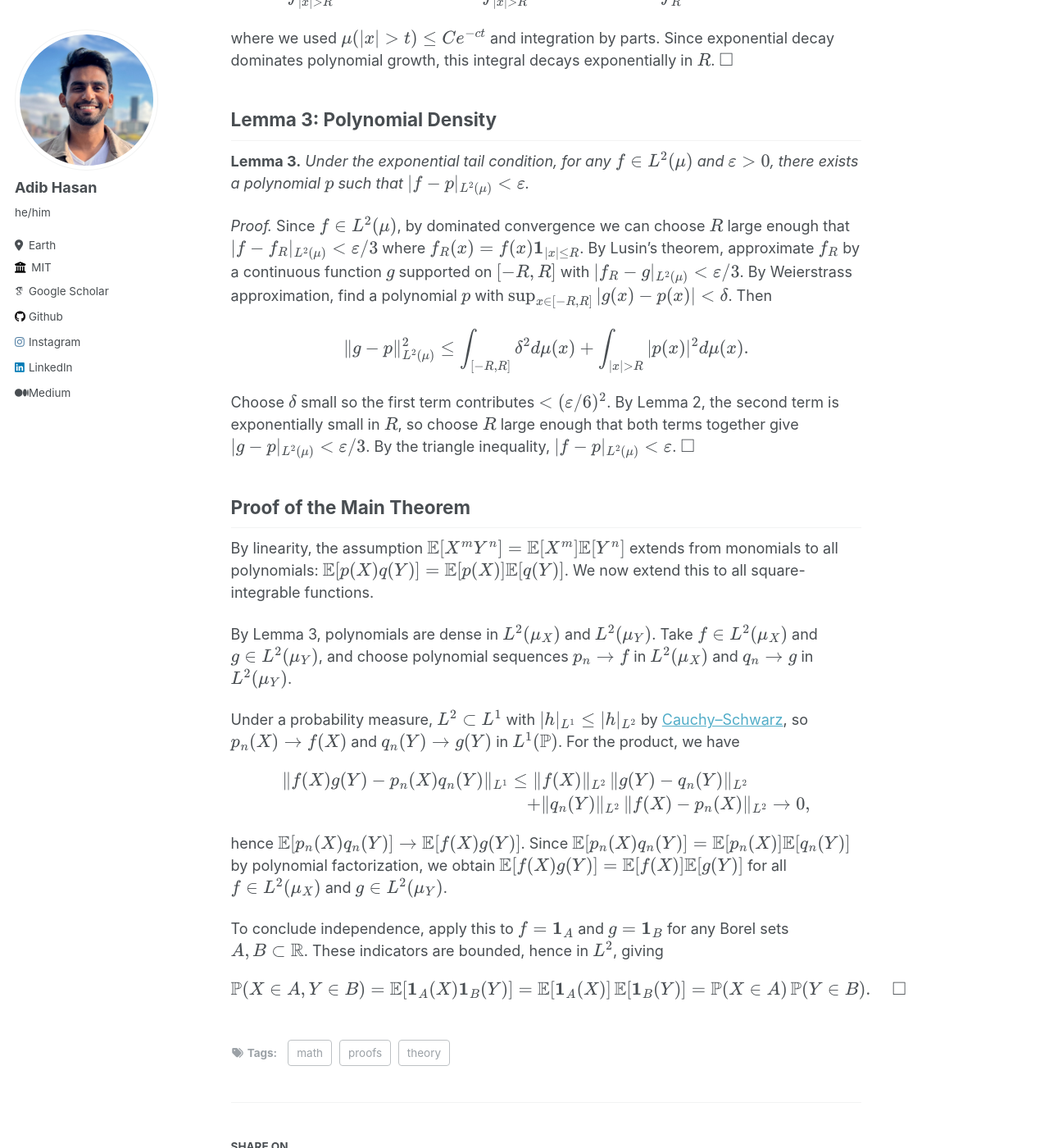
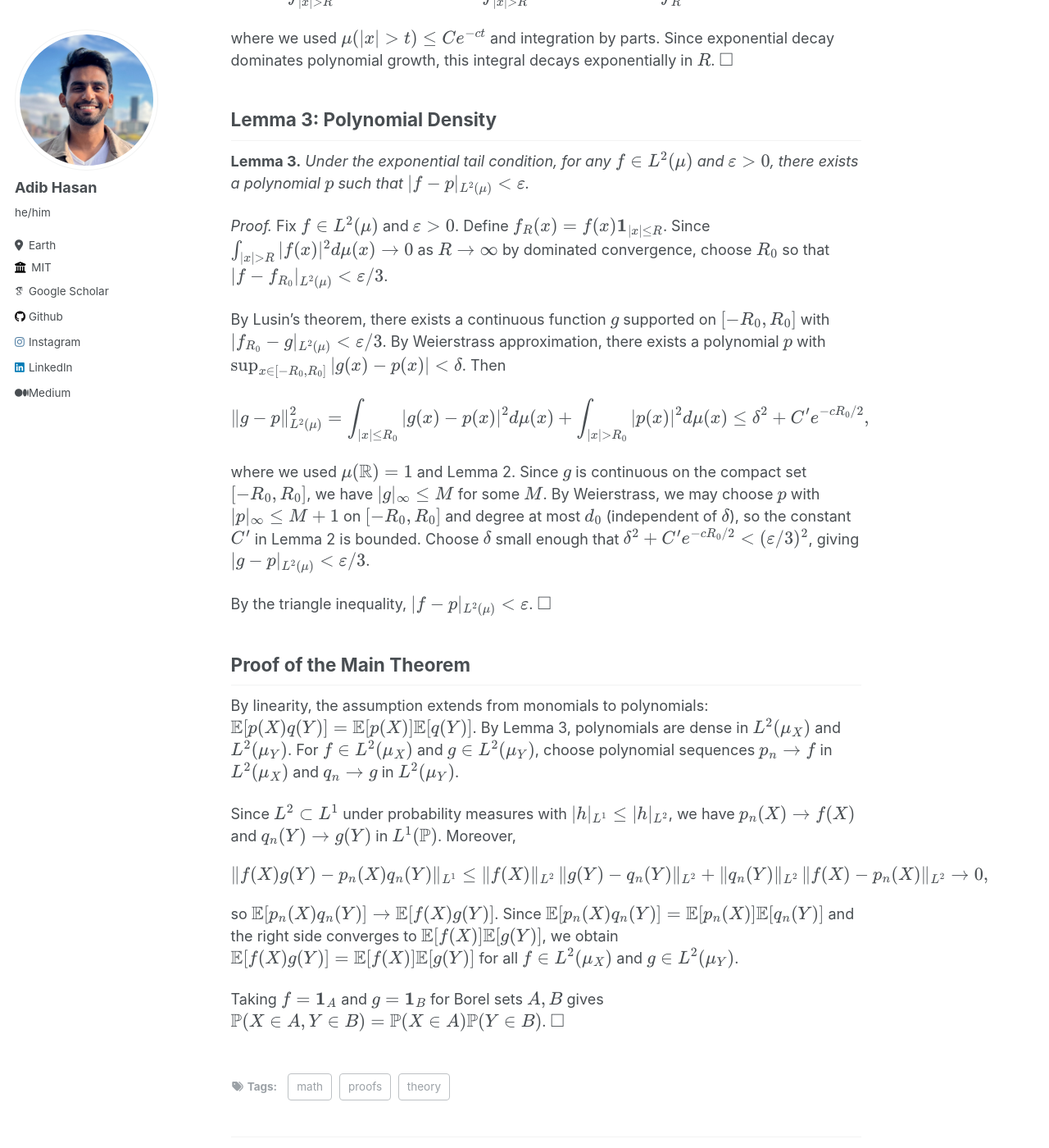
Before and after one commit to Neehan/neehan.github.io, a Jekyll site: the page built from _blog/no-corr-to-independence.md, in a window 1280 px wide and 1400 px high, scrolled down 2998 px. Shown: the whole window at 82% size. Built offline with Jekyll 4.4.1, drawn with Linux system fonts in a browser that asks for light colours; some web fonts are replaced; some of the changed text lies outside the part shown.

Commit message:
no corr to indep

```diff
--- a/_blog/no-corr-to-independence.md
+++ b/_blog/no-corr-to-independence.md
@@ -74,7 +74,7 @@ $$
 
 ## Lemma 2: Exponential Tails Dominate Polynomials
 
-**Lemma 2.** *Under the exponential tail condition, for any polynomial $p$ of degree $k$ and any $R>0$,*
+**Lemma 2.** *Under the exponential tail condition, for any polynomial $p$ of degree $d$ and any $R>0$,*
 
 $$
 \int_{|x|>R} |p(x)|^2 d\mu(x) \le C' e^{-cR/2}
@@ -82,12 +82,12 @@ $$
 
 *for some constant $C'$ depending on $p$, $C$, and $c$.*
 
-*Proof.* Let $p$ have degree $k$ and let $A = \sum \|a_i\|$ where $p(x) = \sum a_i x^i$. Then $\|p(x)\| \le A\|x\|^k$ for $\|x\|>1$. For $\|x\|>R$,
+*Proof.* Let $p$ have degree $d$ and let $A = \sum \|a\_i\|$ where $p(x) = \sum a\_i x^i$. Then $\|p(x)\| \le A\|x\|^d$ for $\|x\|>1$. For $\|x\|>R$,
 
 $$
 \int_{|x|>R} |p(x)|^2 d\mu(x)
-\le A^2 \int_{|x|>R} |x|^{2k} d\mu(x)
-\le A^2 \int_R^\infty t^{2k} \cdot 2Ce^{-ct} dt,
+\le A^2 \int_{|x|>R} |x|^{2d} d\mu(x)
+\le A^2 \int_R^\infty t^{2d} \cdot 2Ce^{-ct} dt,
 $$
 
 where we used $\mu(\{\|x\|>t\}) \le Ce^{-ct}$ and integration by parts. Since exponential decay dominates polynomial growth, this integral decays exponentially in $R$. $\square$
@@ -96,40 +96,32 @@ where we used $\mu(\{\|x\|>t\}) \le Ce^{-ct}$ and integration by parts. Since ex
 
 **Lemma 3.** *Under the exponential tail condition, for any $f\in L^2(\mu)$ and $\varepsilon>0$, there exists a polynomial $p$ such that $\|f-p\|_{L^2(\mu)} < \varepsilon$.*
 
-*Proof.* Since $f\in L^2(\mu)$, by dominated convergence we can choose $R$ large enough that $\|f - f\_R\|\_\{L^2(\mu)\} < \varepsilon/3$ where $f\_R(x) = f(x)\mathbf 1\_\{\{\|x\|\le R\}\}$. By Lusin's theorem, approximate $f\_R$ by a continuous function $g$ supported on $[-R,R]$ with $\|f\_R - g\|\_\{L^2(\mu)\} < \varepsilon/3$. By Weierstrass approximation, find a polynomial $p$ with $\sup\_\{x\in[-R,R]\} \|g(x) - p(x)\| < \delta$. Then
+*Proof.* Fix $f\in L^2(\mu)$ and $\varepsilon>0$. Define $f\_R(x) = f(x)\mathbf 1\_\{\{\|x\|\le R\}\}$. Since $\int\_\{\|x\|>R\} \|f(x)\|^2 d\mu(x) \to 0$ as $R\to\infty$ by dominated convergence, choose $R\_0$ so that $\|f - f\_\{R\_0\}\|\_\{L^2(\mu)\} < \varepsilon/3$.
+
+By Lusin's theorem, there exists a continuous function $g$ supported on $[-R\_0,R\_0]$ with $\|f\_\{R\_0\} - g\|\_\{L^2(\mu)\} < \varepsilon/3$. By Weierstrass approximation, there exists a polynomial $p$ with $\sup\_\{x\in[-R\_0,R\_0]\} \|g(x) - p(x)\| < \delta$. Then
 
 $$
 \|g - p\|_{L^2(\mu)}^2
-\le \int_{[-R,R]} \delta^2 d\mu(x) + \int_{|x|>R} |p(x)|^2 d\mu(x).
+= \int_{|x|\le R_0} |g(x) - p(x)|^2 d\mu(x) + \int_{|x|>R_0} |p(x)|^2 d\mu(x)
+\le \delta^2 + C' e^{-cR_0/2},
 $$
 
-Choose $\delta$ small so the first term contributes $<(\varepsilon/6)^2$. By Lemma 2, the second term is exponentially small in $R$, so choose $R$ large enough that both terms together give $\|g-p\|\_\{L^2(\mu)\} < \varepsilon/3$. By the triangle inequality, $\|f-p\|\_\{L^2(\mu)\} < \varepsilon$. $\square$
+where we used $\mu(\mathbb R) = 1$ and Lemma 2. Since $g$ is continuous on the compact set $[-R\_0,R\_0]$, we have $\|g\|\_\infty \le M$ for some $M$. By Weierstrass, we may choose $p$ with $\|p\|\_\infty \le M+1$ on $[-R\_0,R\_0]$ and degree at most $d\_0$ (independent of $\delta$), so the constant $C'$ in Lemma 2 is bounded. Choose $\delta$ small enough that $\delta^2 + C' e^{-cR\_0/2} < (\varepsilon/3)^2$, giving $\|g-p\|\_\{L^2(\mu)\} < \varepsilon/3$.
+
+By the triangle inequality, $\|f-p\|\_\{L^2(\mu)\} < \varepsilon$. $\square$
 
 ## Proof of the Main Theorem
 
-By linearity, the assumption $\mathbb E[X^m Y^n] = \mathbb E[X^m]\mathbb E[Y^n]$ extends from monomials to all polynomials: $\mathbb E[p(X)q(Y)] = \mathbb E[p(X)]\mathbb E[q(Y)]$. We now extend this to all square-integrable functions.
+By linearity, the assumption extends from monomials to polynomials: $\mathbb E[p(X)q(Y)] = \mathbb E[p(X)]\mathbb E[q(Y)]$. By Lemma 3, polynomials are dense in $L^2(\mu\_X)$ and $L^2(\mu\_Y)$. For $f\in L^2(\mu\_X)$ and $g\in L^2(\mu\_Y)$, choose polynomial sequences $p\_n \to f$ in $L^2(\mu\_X)$ and $q\_n \to g$ in $L^2(\mu\_Y)$.
 
-By Lemma 3, polynomials are dense in $L^2(\mu\_X)$ and $L^2(\mu\_Y)$. Take $f\in L^2(\mu\_X)$ and $g\in L^2(\mu\_Y)$, and choose polynomial sequences $p\_n \to f$ in $L^2(\mu\_X)$ and $q\_n \to g$ in $L^2(\mu\_Y)$.
-
-Under a probability measure, $L^2\subset L^1$ with $\|h\|\_\{L^1\} \le \|h\|\_\{L^2\}$ by [Cauchy–Schwarz](https://en.wikipedia.org/wiki/Cauchy%E2%80%93Schwarz_inequality), so $p\_n(X)\to f(X)$ and $q\_n(Y)\to g(Y)$ in $L^1(\mathbb P)$. For the product, we have
+Since $L^2\subset L^1$ under probability measures with $\|h\|\_\{L^1\} \le \|h\|\_\{L^2\}$, we have $p\_n(X)\to f(X)$ and $q\_n(Y)\to g(Y)$ in $L^1(\mathbb P)$. Moreover,
 
 $$
-\begin{align}
 \|f(X)g(Y) - p_n(X)q_n(Y)\|_{L^1}
-&\le \|f(X)\|_{L^2}\,\|g(Y)-q_n(Y)\|_{L^2} \\
-&\quad + \|q_n(Y)\|_{L^2}\,\|f(X)-p_n(X)\|_{L^2}
+\le \|f(X)\|_{L^2}\,\|g(Y)-q_n(Y)\|_{L^2} + \|q_n(Y)\|_{L^2}\,\|f(X)-p_n(X)\|_{L^2}
 \to 0,
-\end{align}
 $$
 
-hence $\mathbb E[p\_n(X)q\_n(Y)] \to \mathbb E[f(X)g(Y)]$. Since $\mathbb E[p\_n(X)q\_n(Y)] = \mathbb E[p\_n(X)]\mathbb E[q\_n(Y)]$ by polynomial factorization, we obtain $\mathbb E[f(X)g(Y)] = \mathbb E[f(X)]\mathbb E[g(Y)]$ for all $f\in L^2(\mu\_X)$ and $g\in L^2(\mu\_Y)$.
+so $\mathbb E[p\_n(X)q\_n(Y)] \to \mathbb E[f(X)g(Y)]$. Since $\mathbb E[p\_n(X)q\_n(Y)] = \mathbb E[p\_n(X)]\mathbb E[q\_n(Y)]$ and the right side converges to $\mathbb E[f(X)]\mathbb E[g(Y)]$, we obtain $\mathbb E[f(X)g(Y)] = \mathbb E[f(X)]\mathbb E[g(Y)]$ for all $f\in L^2(\mu\_X)$ and $g\in L^2(\mu\_Y)$.
 
-To conclude independence, apply this to $f=\mathbf 1\_A$ and $g=\mathbf 1\_B$ for any Borel sets $A,B\subset\mathbb R$. These indicators are bounded, hence in $L^2$, giving
-
-$$
-\mathbb P(X\in A, Y\in B)
-= \mathbb E[\mathbf 1_A(X)\mathbf 1_B(Y)]
-= \mathbb E[\mathbf 1_A(X)]\,\mathbb E[\mathbf 1_B(Y)]
-= \mathbb P(X\in A)\,\mathbb P(Y\in B).
-\quad\square
-$$
+Taking $f=\mathbf 1\_A$ and $g=\mathbf 1\_B$ for Borel sets $A,B$ gives $\mathbb P(X\in A, Y\in B) = \mathbb P(X\in A)\mathbb P(Y\in B)$. $\square$
```
